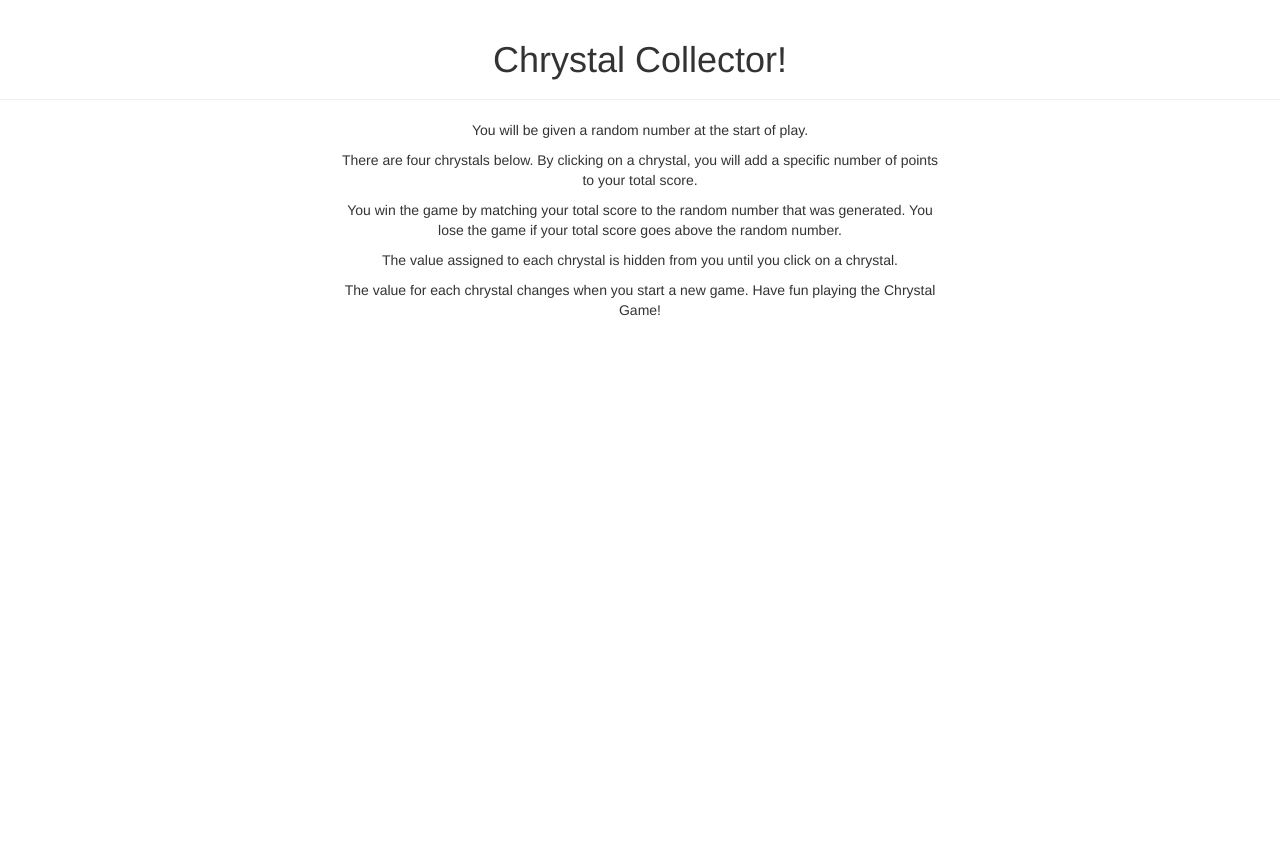
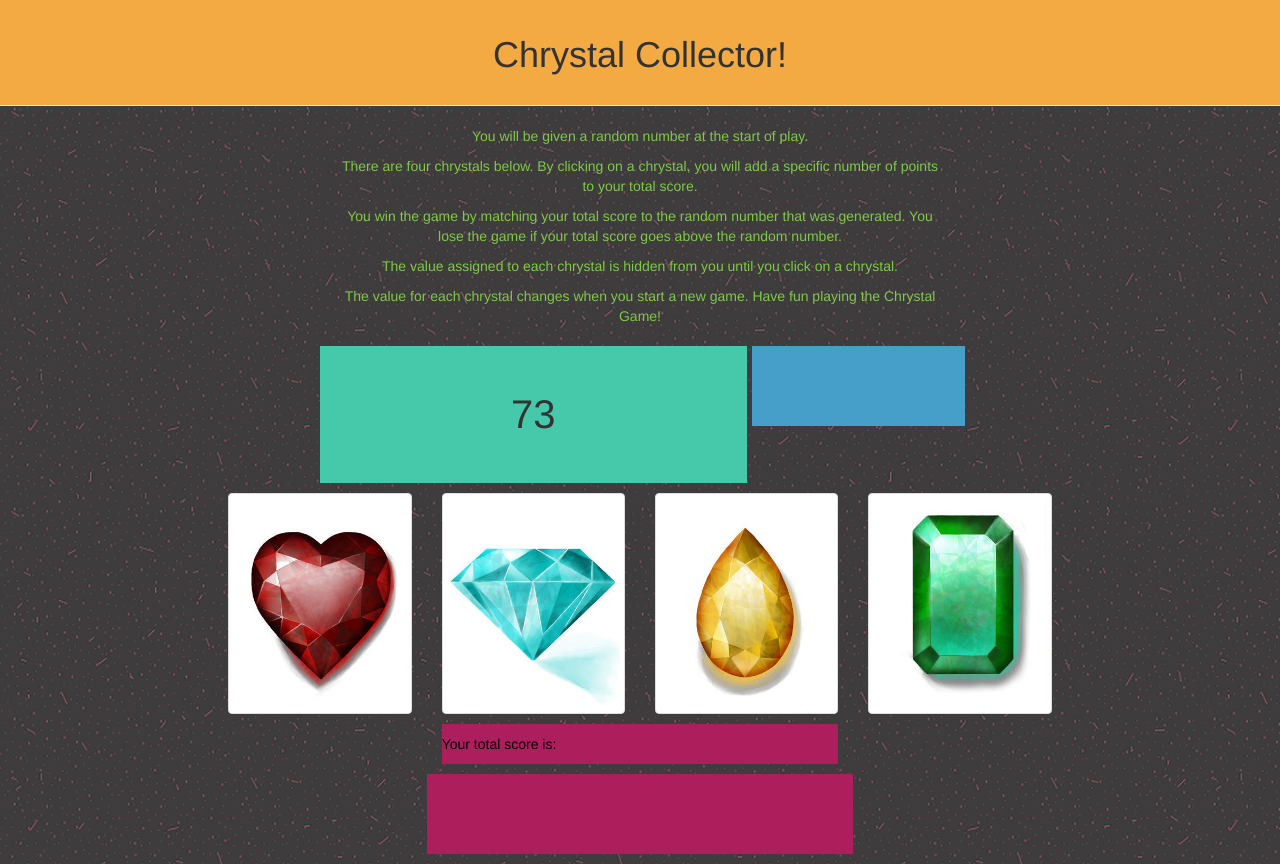
Before and after one commit to briandhus/Crystal-Collector, a plain HTML site: page index.html in a window 1280 px wide. Before the commit the page ends 800 px from the top, so only its background shows below. Drawn offline with nearby package versions, Linux system fonts and the light colour scheme.

Commit message:
final css

```diff
--- a/assets/css/style.css
+++ b/assets/css/style.css
@@ -0,0 +1,47 @@
+body {
+	background: url("../images/pink_dust.png");
+}
+
+.page-header {
+	background-color: #f4aa42;
+	padding-top: 15px;
+	padding-bottom: 20px;
+	margin-top: 0;
+}
+
+p {
+	color: #7fc946;
+}
+
+#targetScore {
+	background-color: #46c9aa;
+	margin-top: 10px;
+	margin-bottom: 10px;
+	padding-top: 40px;
+	padding-bottom: 40px;
+	font-size: 40px;
+	margin-right: 5px;
+}
+
+#wins-losses {
+	background-color: #469fc9;
+	margin-top: 10px;
+	margin-bottom: 10px;
+	padding-top: 40px;
+	padding-bottom: 40px;
+}
+
+#p-text {
+	margin-top: 10px;
+	padding-top: 10px;
+	padding-bottom: 10px;
+	background-color: #ad1f5c;
+	color: black;
+}
+
+#totalScore {
+	margin-bottom: 10px;
+	padding-top: 40px;
+	padding-bottom: 40px;
+	background-color: #ad1f5c;
+}
--- a/assets/javascript/game.js
+++ b/assets/javascript/game.js
@@ -0,0 +1,20 @@
+var score = 0;
+var wins = 0;
+var losses = 0;
+
+// computer generates random number between 19 + 120.
+
+var computerNumber = Math.floor((Math.random() * 102) + 19);
+
+$('#targetScore').text(computerNumber);
+console.log(computerNumber);
+
+console.log
+// make 4 chrystals for player to click
+// each chrystal is assigned a random value between 1 + 12.
+// player clicks chrystals and the assigned number gets added to a total.
+// Play continues until player reaches computer number
+   // if player goes over computer number, then player loses and that is added to the loss column
+   // if player reaches random computer number, then player wins and it's added to the win column.
+// chrystals are assigned a new value at the end of the game
+// computer generates new number at the end of each game.
--- a/index.html
+++ b/index.html
@@ -8,17 +8,21 @@
 	<title>Chrystal Game</title>
 	<link rel="stylesheet" type="text/css" href="assets/css/reset.css">
 	<link rel="stylesheet" href="https://maxcdn.bootstrapcdn.com/bootstrap/3.3.7/css/bootstrap.min.css" integrity="sha384-BVYiiSIFeK1dGmJRAkycuHAHRg32OmUcww7on3RYdg4Va+PmSTsz/K68vbdEjh4u" crossorigin="anonymous">
+	<link rel="stylesheet" type="text/css" href="assets/css/style.css">
 </head>
 
 <body>
+	<!--header  -->
 	<div class="page-header text-center page-header-static-top">
   		<h1>Chrystal Collector!</h1>
 	</div>
 
+	<!-- game content -->
 	<div class="container-fluid">
 
 		<div class="row">
 
+			<!-- Instructions -->
 			<div class="col-md-6 col-md-offset-3 text-center">
 				<p class="rules">
 					You will be given a random number at the start of play.
@@ -39,14 +43,62 @@
 
 		</div>
 
+		<!-- target score -->
 		<div class="row">
 
-			<div class="col-md-4 col-md-offset-4 text-center">
+			<div class="col-md-4 col-md-offset-3 text-center" id="targetScore">
+			</div>
+
+			<!-- wins/losses -->
+			<div class="col-md-2" id="wins-losses">
+			</div>
+
+		</div>
+
+		<!-- chrystal buttons -->
+		<div class="row">
+
+			<div class="col-md-2 col-md-offset-2" id="ruby">
+				<img class="img-thumbnail" src="assets/images/gem-ruby.jpeg" alt="ruby">
+			</div>
+
+			<div class="col-md-2" id="diamond">
+				<img class="img-thumbnail" src="assets/images/gem-diamond.jpeg" alt="diamond">
+			</div>
+
+			<div class="col-md-2" id="amber">
+				<img class="img-thumbnail" src="assets/images/gem-amber.jpeg" alt="amber">
+			</div>
+
+			<div class="col-md-2" id="emerald">
+				<img class="img-thumbnail" src="assets/images/gem-emerald.jpeg" alt="emerald">
+			</div>
+
+		</div>
+
+		<!-- total score box -->
+		<div class="row">
+
+			<div class="col-md-4 col-md-offset-4">
+
+				<p id="p-text">Your total score is:</p>
+
+			</div>
+
+		</div>
+
+		<div class="row">
+
+			<div class="col-md-4 col-md-offset-4" id="totalScore">
+
+			</div>
 
 		</div>
 
 	</div>
 
+	<script type="text/javascript" src="https://cdnjs.cloudflare.com/ajax/libs/jquery/3.2.1/jquery.min.js"></script>
+
 	<script type="text/javascript" src="assets/javascript/game.js"></script>
 </body>
 </html>
```
Also changed, not shown: assets/images/gem-amber.jpeg (added), assets/images/gem-diamond.jpeg (added), assets/images/gem-emerald.jpeg (added), assets/images/gem-ruby.jpeg (added), assets/images/pink_dust.png (added), 2 other files.
